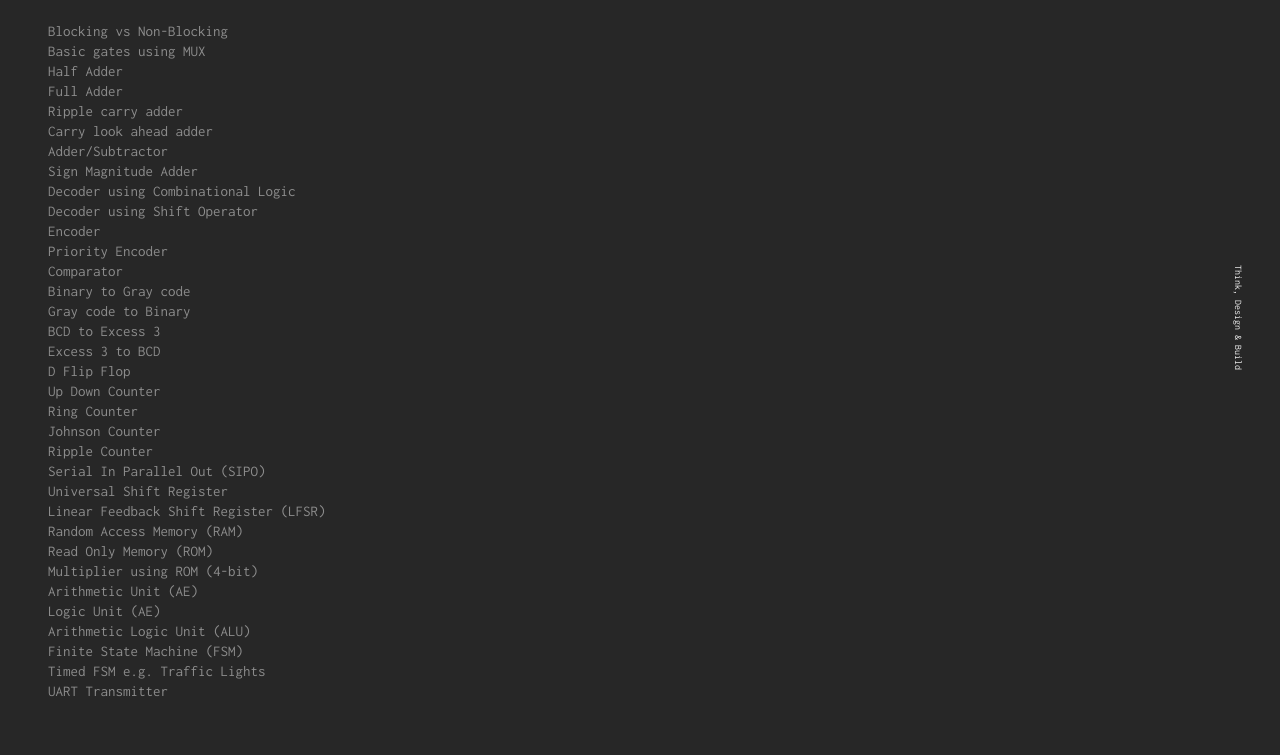
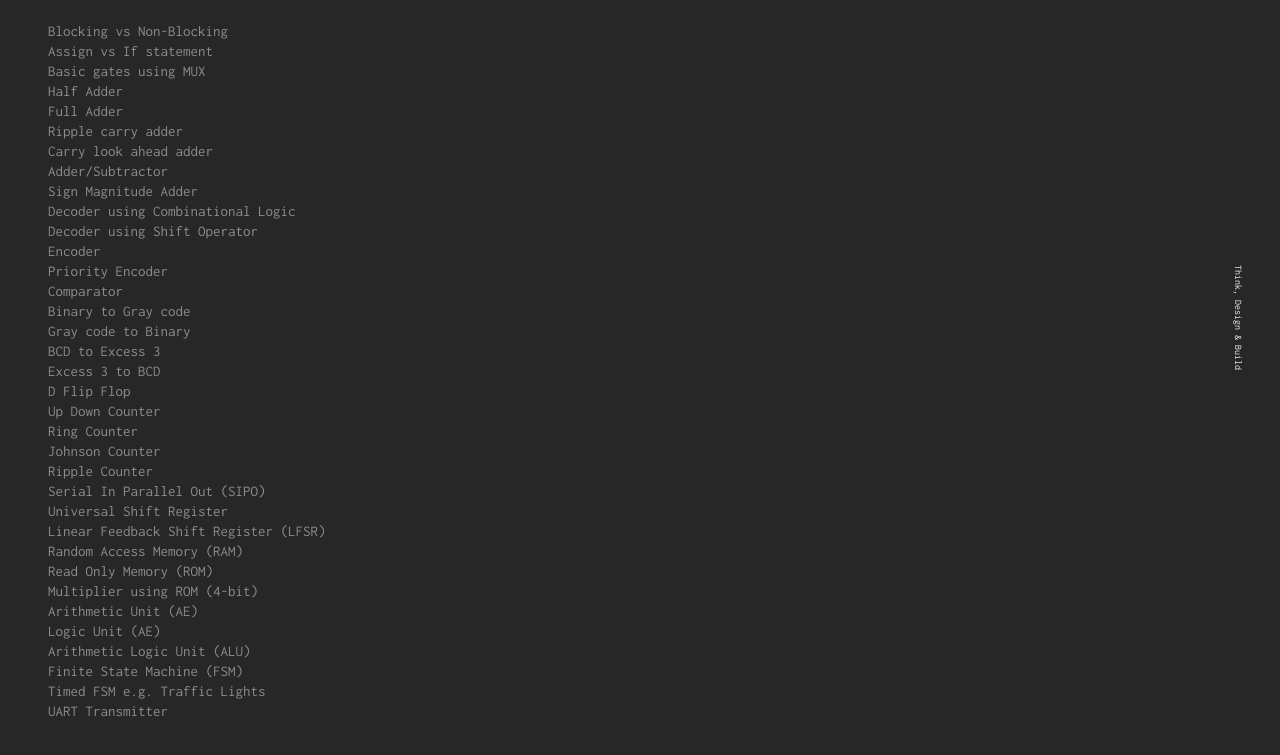
Before and after one commit to Kiran760043/kiran, a plain HTML site: page fpgaprojects.html in a window 1280 px wide. Shown: the part 79-834 px from the top of the page. Drawn offline with Linux system fonts and the light colour scheme.

Commit message:
Update fpgaprojects.html

```diff
--- a/fpgaprojects.html
+++ b/fpgaprojects.html
@@ -23,6 +23,10 @@
       <div class="box">
         <a href="https://github.com/Kiran760043/Blocking-vs-Non-Blocking" target="_blank" class="prog" id="progs">
           Blocking vs Non-Blocking
+        </a>
+        <br/>
+        <a href="https://github.com/Kiran760043/Diff-between-Assign-and-IF-Statement" target="_blank" class="prog" id="progs">
+          Assign vs If statement
         </a>
         <br/>
         <a href="https://github.com/Kiran760043/Basic-Gates-Using-Mux" target="_blank" class="prog" id="progs">
```
